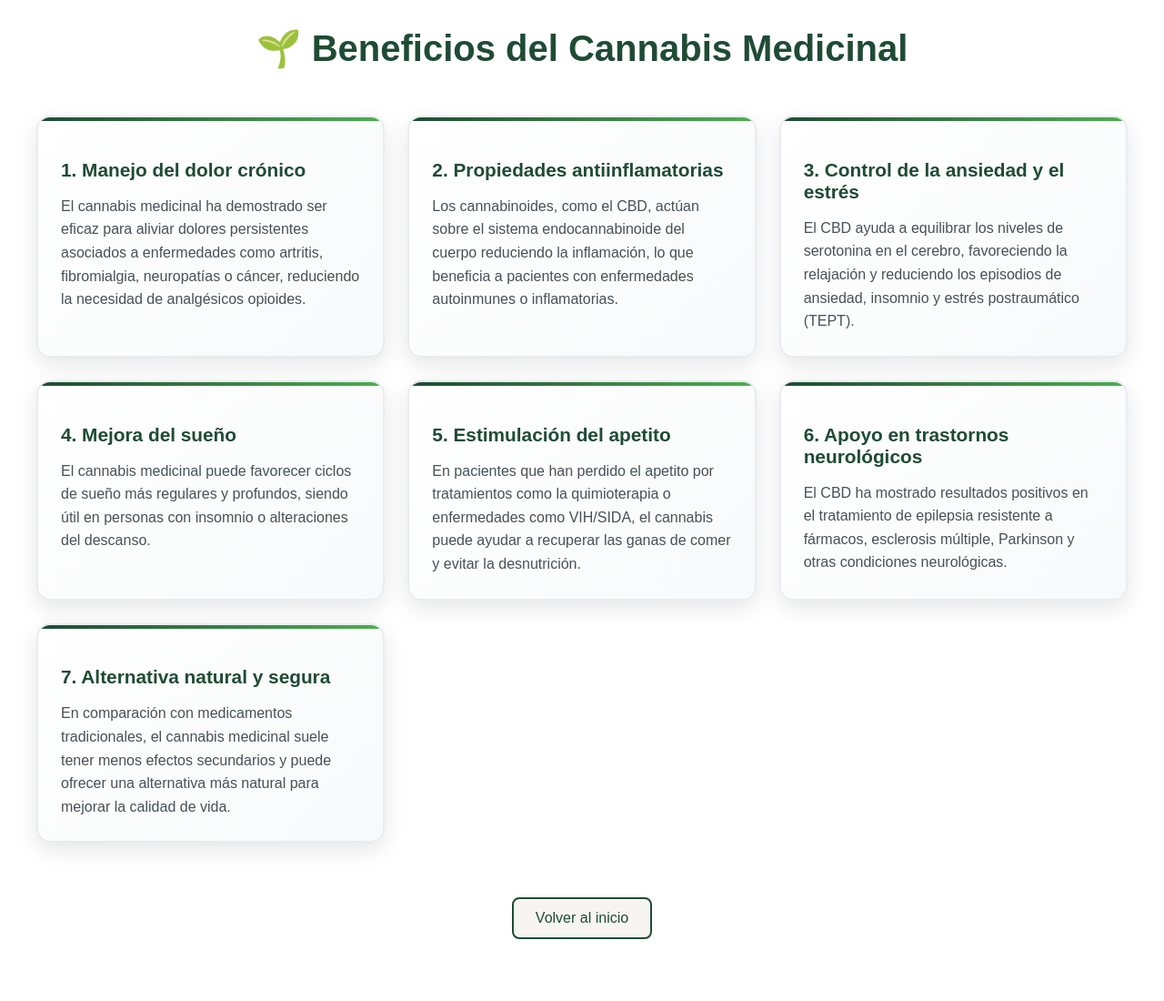
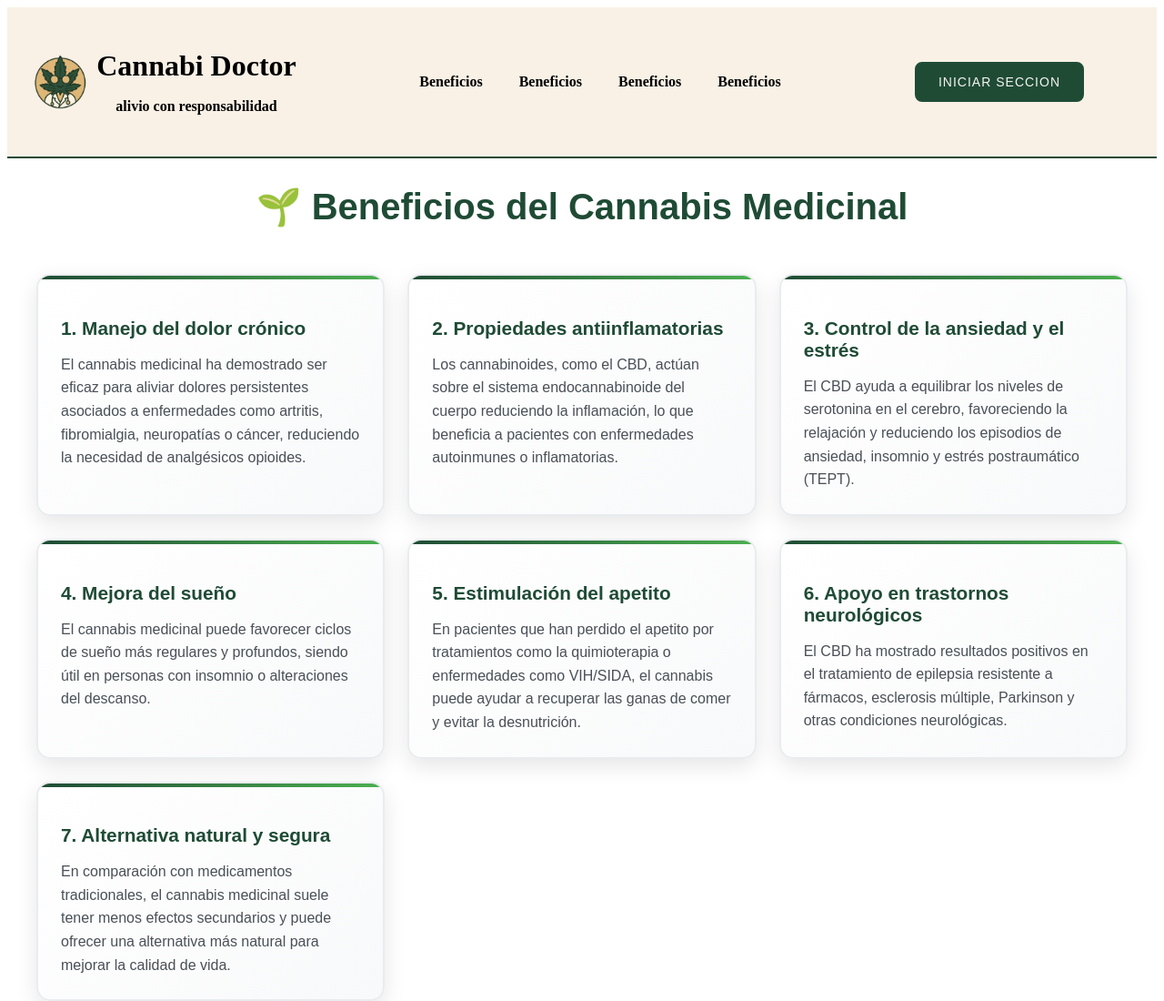
Before and after one commit to David-SilvaDEV/Cannabi-Doctor, a website built with Vite: page src/views/beneficios.html in a window 1280 px wide. Shown: the top 1100 px of the page at 91% size. Before the commit the page ends 1040 px from the top, so only its background shows below. Built offline with nearby package versions, Linux system fonts and the light colour scheme.

Commit message:
benefits update

```diff
--- a/src/css/styles-Benefits.css
+++ b/src/css/styles-Benefits.css
@@ -161,3 +161,95 @@ header {
 }
 /* =====================  styles Benefits  =====================*/
 /*==============================================================*/
+
+/*===================================================================*/
+/*======================header=======================================*/
+header {
+    background-color: #f9f1e6;
+    height: auto;
+    display: grid;
+    grid-template-columns: 3fr 6fr 3fr;
+}
+
+.logo {
+    display: flex;
+    align-items: center;
+    justify-content: center;
+
+    img {
+        margin: 5px;
+    }
+}
+
+.text {
+    margin: 5px;
+
+    h1 {
+        margin-bottom: -5px;
+    }
+}
+
+nav {
+    display: flex;
+    justify-content: center;
+    align-items: center;
+
+    ul {
+        display: flex;
+        gap: 40px;
+
+    }
+
+    li {
+        display: flex;
+    }
+
+    a {
+        text-decoration: none;
+        color: black;
+        font-weight: bold;
+        transition: color 0.3s ease;
+        font-size: 1rem;
+    }
+
+    a:hover {
+        color: #2ecc71;
+        text-decoration: underline;
+    }
+
+    a:active {
+        color: #e74c3c;
+    }
+
+}
+
+.container-btn-nav {
+    display: flex;
+    justify-content: center;
+    align-items: center;
+}
+
+.button_slide {
+    color: #f7f5f2;
+    border: 2px solid #1f4c36;
+    background-color: #1f4b35;
+    border-radius: 8px;
+    padding: 12px 24px;
+    display: inline-block;
+    font-family: sans-serif;
+    font-size: 14px;
+    letter-spacing: 1px;
+    cursor: pointer;
+    box-shadow: inset 0 0 0 0 #1f4c36;
+    -webkit-transition: ease-out 0.4s;
+    -moz-transition: ease-out 0.4s;
+    transition: ease-out 0.4s;
+}
+
+.slide_right:hover {
+    color: #f7f5f2;
+    box-shadow: inset 400px 0 0 0 #0f251b;
+}
+
+/*===================================================================*/
+/*======================header=======================================*/
--- a/src/views/beneficios.html
+++ b/src/views/beneficios.html
@@ -7,6 +7,28 @@
   <title>Beneficios del Cannabis Medicinal - Cannabi-Doctor</title>
 </head>
 <body>
+
+  <header>
+        <div class="logo">
+            <img src="../../src/img/logo-canabis (1).webp" alt="logo" height="60px" width="60px" loading="lazy">
+            <div class="text">
+                <h1>Cannabi Doctor</h1>
+                <h4>alivio con responsabilidad</h4>
+            </div>
+        </div>
+        <nav class="links">
+            <ul>
+                <li><a href="#">Beneficios</a></li>
+                <li><a href="#">Beneficios</a></li>
+                <li><a href="#">Beneficios</a></li>
+                <li><a href="#">Beneficios</a></li>
+            </ul>
+        </nav>
+        <div class="container-btn-nav">
+            <div class="button_slide slide_right">INICIAR SECCION</div>
+        </div>
+    </header>
+
   <div id="beneficios-container">
     <h1>🌱 Beneficios del Cannabis Medicinal</h1>
 
```
